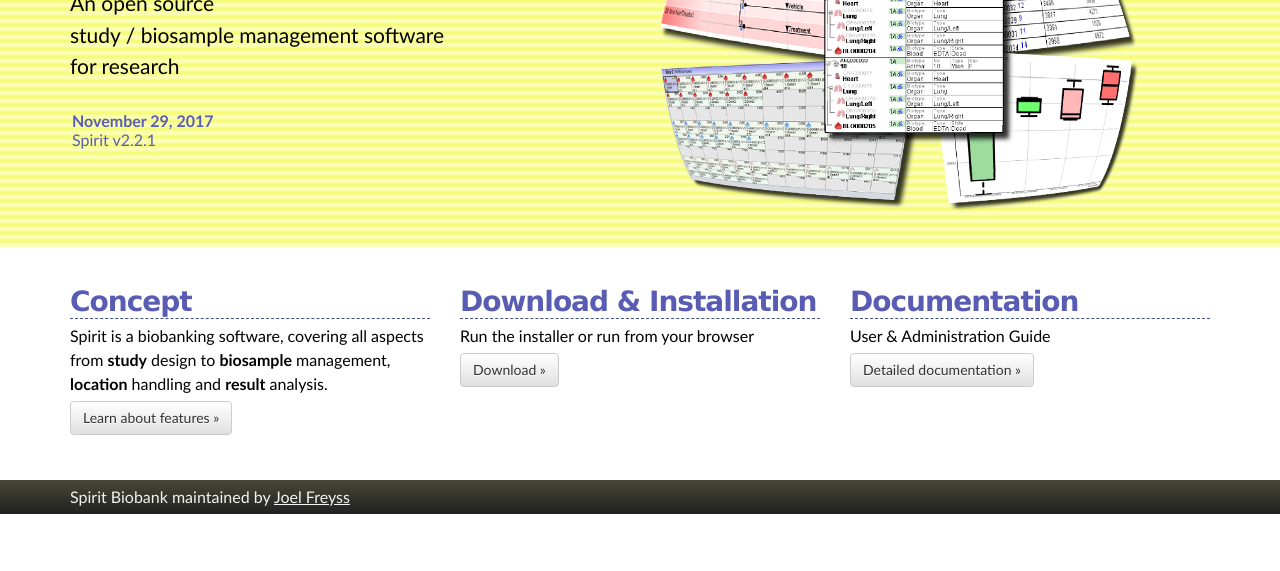
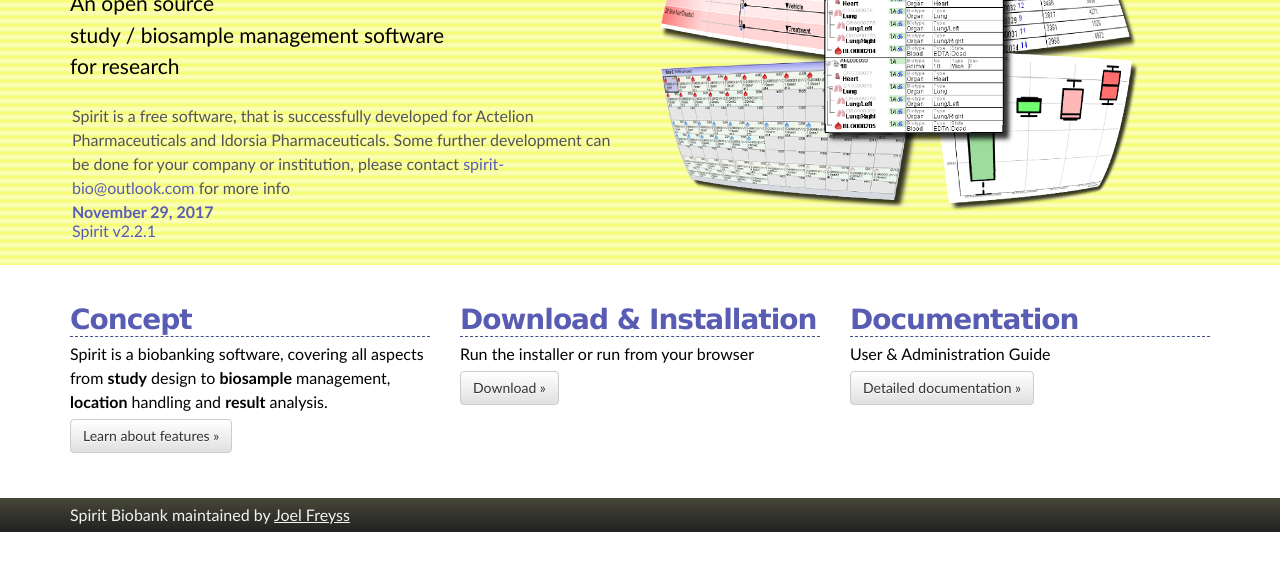
Before and after one commit to jfreyss/spirit, a plain HTML site: page index.html in a window 1280 px wide. Shown: the part 173-744 px from the top of the page. Drawn offline with Linux system fonts and the light colour scheme.

Commit message:
Update index.html

```diff
--- a/index.html
+++ b/index.html
@@ -57,6 +57,7 @@
 				<p>An open source<br> study / biosample management software<br> for research</p>
 
 				<div id="news">
+					<div class="news-content">Spirit is a free software, that is successfully developed for Actelion Pharmaceuticals and Idorsia Pharmaceuticals. Some further development can be done for your company or institution, please contact <a href="mailto:spirit-bio@outlook.com">spirit-bio@outlook.com</a> for more info </div>
 					<div class="news-title">November 29, 2017</div>
 					<div class="news-content"><a href="install/install.html">Spirit v2.2.1</a></div>
 				</div>
```
